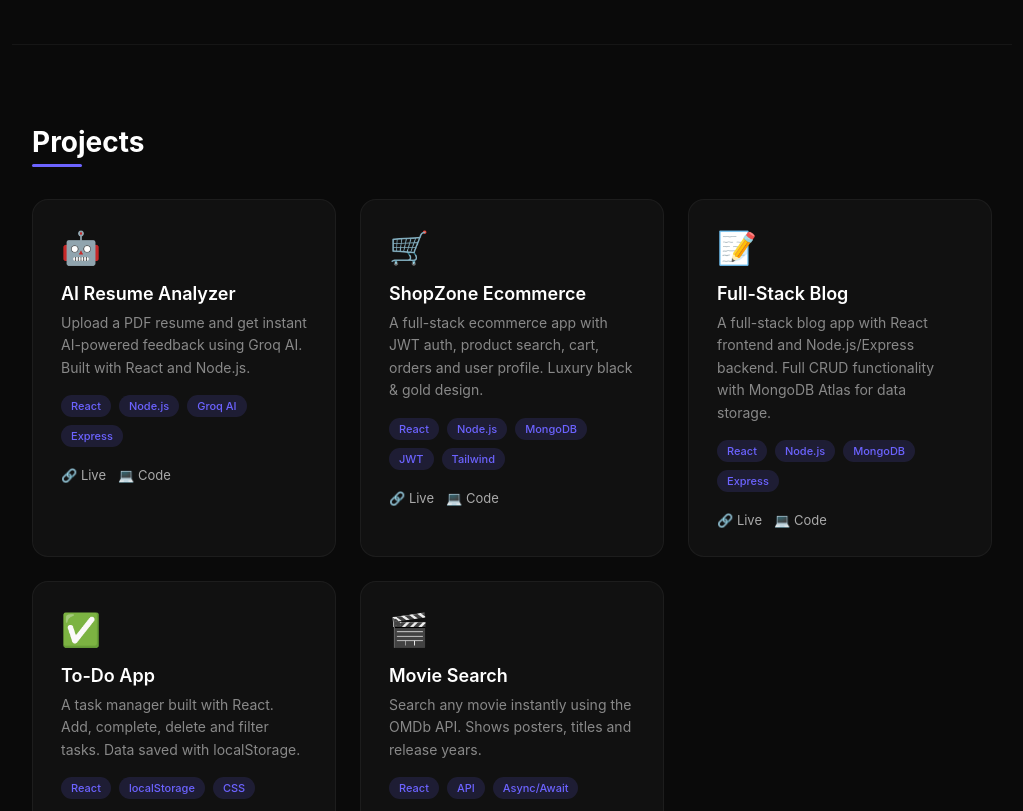
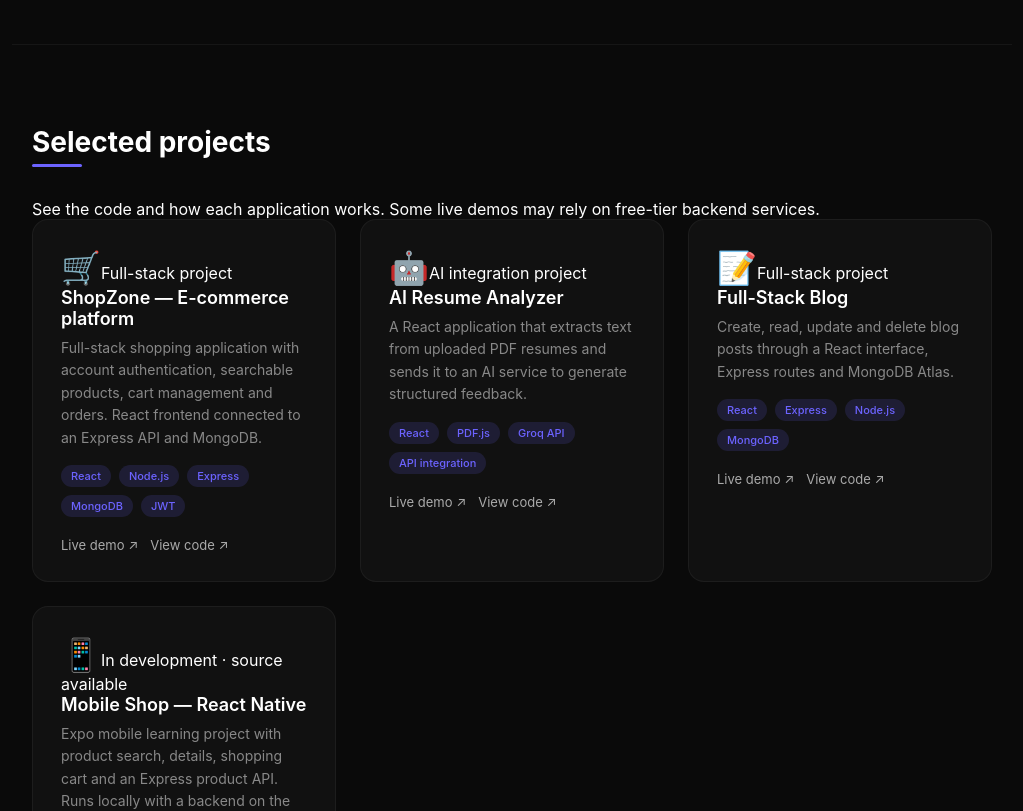
Before and after one commit to sardarMrashed/sardar-portfolio, a React (Create React App) app: page / in a window 1280 px wide. Shown: the part 1140-1951 px from the top of the page, without its empty margins (128-1151 px from the left). Built offline with nearby package versions, Linux system fonts and the light colour scheme.

Commit message:
Portfolio: improve Projects.jsx for recruiters

```diff
--- a/src/components/Projects.jsx
+++ b/src/components/Projects.jsx
@@ -1,64 +1,58 @@
 const projects = [
   {
-  emoji: '🤖',
-  name: 'AI Resume Analyzer',
-  desc: 'Upload a PDF resume and get instant AI-powered feedback using Groq AI. Built with React and Node.js.',
-  tags: ['React', 'Node.js', 'Groq AI', 'Express'],
-  live: 'https://resume-analyzer-flax-one.vercel.app',
-  code: 'https://github.com/sardarMrashed/resume-analyzer',
-},
-  {
     emoji: '🛒',
-    name: 'ShopZone Ecommerce',
-    desc: 'A full-stack ecommerce app with JWT auth, product search, cart, orders and user profile. Luxury black & gold design.',
-    tags: ['React', 'Node.js', 'MongoDB', 'JWT', 'Tailwind'],
+    name: 'ShopZone — E-commerce platform',
+    desc: 'Full-stack shopping application with account authentication, searchable products, cart management and orders. React frontend connected to an Express API and MongoDB.',
+    tags: ['React', 'Node.js', 'Express', 'MongoDB', 'JWT'],
     live: 'https://shopzone-ecommerce-fawn.vercel.app',
     code: 'https://github.com/sardarMrashed/shopzone-ecommerce',
+    status: 'Full-stack project',
+  },
+  {
+    emoji: '🤖',
+    name: 'AI Resume Analyzer',
+    desc: 'A React application that extracts text from uploaded PDF resumes and sends it to an AI service to generate structured feedback.',
+    tags: ['React', 'PDF.js', 'Groq API', 'API integration'],
+    live: 'https://resume-analyzer-flax-one.vercel.app',
+    code: 'https://github.com/sardarMrashed/resume-analyzer',
+    status: 'AI integration project',
   },
   {
     emoji: '📝',
     name: 'Full-Stack Blog',
-    desc: 'A full-stack blog app with React frontend and Node.js/Express backend. Full CRUD functionality with MongoDB Atlas for data storage.',
-    tags: ['React', 'Node.js', 'MongoDB', 'Express'],
+    desc: 'Create, read, update and delete blog posts through a React interface, Express routes and MongoDB Atlas.',
+    tags: ['React', 'Express', 'Node.js', 'MongoDB'],
     live: 'https://sardarmrashed.github.io/fullstack-blog/',
     code: 'https://github.com/sardarMrashed/fullstack-blog',
+    status: 'Full-stack project',
   },
   {
-    emoji: '✅',
-    name: 'To-Do App',
-    desc: 'A task manager built with React. Add, complete, delete and filter tasks. Data saved with localStorage.',
-    tags: ['React', 'localStorage', 'CSS'],
-    live: 'https://sardarMrashed.github.io/react-todo',
-    code: 'https://github.com/sardarMrashed/react-todo',
-  },
-  {
-    emoji: '🎬',
-    name: 'Movie Search',
-    desc: 'Search any movie instantly using the OMDb API. Shows posters, titles and release years.',
-    tags: ['React', 'API', 'Async/Await'],
-    live: 'https://sardarMrashed.github.io/react-movies',
-    code: 'https://github.com/sardarMrashed/react-movies',
+    emoji: '📱',
+    name: 'Mobile Shop — React Native',
+    desc: 'Expo mobile learning project with product search, details, shopping cart and an Express product API. Runs locally with a backend on the same network; not a production app.',
+    tags: ['React Native', 'Expo', 'Node.js', 'REST API'],
+    code: 'https://github.com/sardarMrashed/mobile-shop',
+    status: 'In development · source available',
   },
 ]
 
 export default function Projects() {
   return (
     <section className="projects-section" id="projects">
-      <h2 className="section-title">Projects</h2>
+      <h2 className="section-title">Selected projects</h2>
+      <p className="section-intro">See the code and how each application works. Some live demos may rely on free-tier backend services.</p>
       <div className="projects-grid">
         {projects.map(p => (
-          <div key={p.name} className="project-card">
-            <div className="project-emoji">{p.emoji}</div>
-            <div className="project-name">{p.name}</div>
+          <article key={p.name} className="project-card">
+            <div className="project-topline"><span className="project-emoji" aria-hidden="true">{p.emoji}</span><span className="project-status">{p.status}</span></div>
+            <h3 className="project-name">{p.name}</h3>
             <p className="project-desc">{p.desc}</p>
-            <div className="project-tags">
-              {p.tags.map(t => <span key={t} className="tag">{t}</span>)}
+            <div className="project-tags">{p.tags.map(t => <span key={t} className="tag">{t}</span>)}</div>
+            <div className="project-links">
+              {p.live && <a href={p.live} className="project-link" target="_blank" rel="noreferrer">Live demo ↗</a>}
+              <a href={p.code} className="project-link" target="_blank" rel="noreferrer">View code ↗</a>
             </div>
-            <div className="project-links">
-              <a href={p.live} className="project-link" target="_blank" rel="noreferrer">🔗 Live</a>
-              <a href={p.code} className="project-link" target="_blank" rel="noreferrer">💻 Code</a>
-            </div>
-          </div>
+          </article>
         ))}
       </div>
     </section>
```
